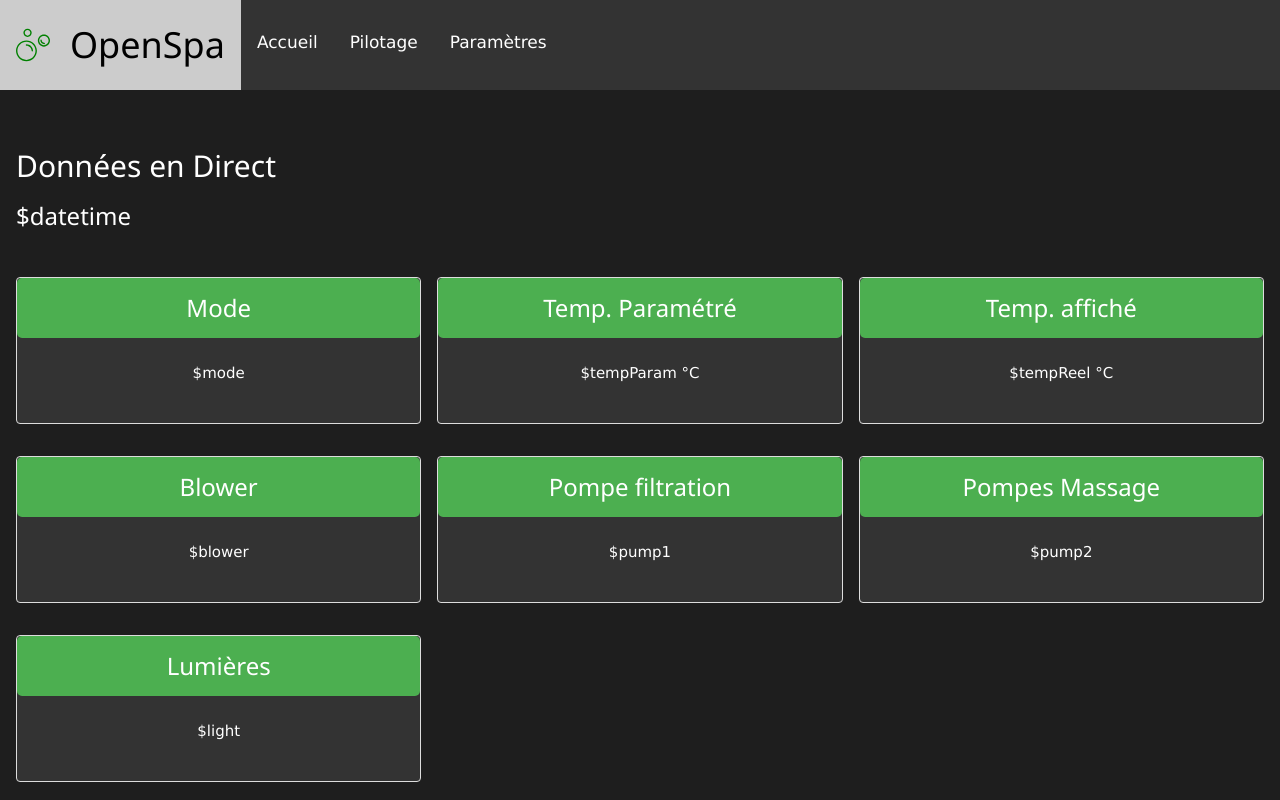
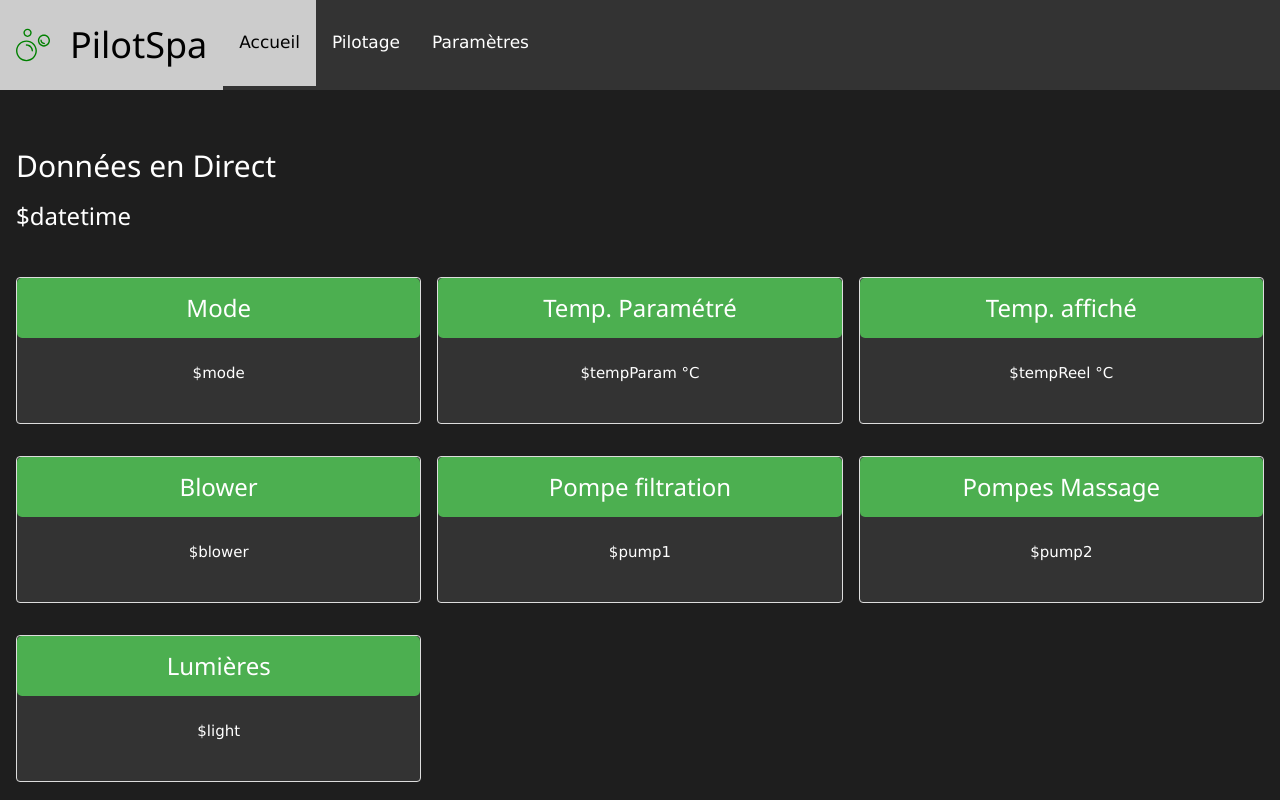
Before and after one commit to zarzak12/PilotSpa, a plain HTML site: page examples/data/index.html in a window 1280 px wide. Drawn offline with Linux system fonts and the light colour scheme.

Commit message:
Update index.html

```diff
--- a/examples/data/index.html
+++ b/examples/data/index.html
@@ -30,12 +30,12 @@
                     </g>
                 </svg>
             </i>
-            <h1 class="always-visible">OpenSpa</h1>
+            <h1 class="always-visible">PilotSpa</h1>
         </div>
     </a>
     <a href="#" class="w3-bar-item w3-button icon hide-desktop" onclick="toggleNavbar()">&#9776;</a>
     <div class="w3-navbar-links hide-mobile responsive">
-        <a href="#" class="w3-bar-item w3-button">Accueil</a>
+        <a href="/" class="w3-bar-item w3-button select">Accueil</a>
         <a href="/pilotage" class="w3-bar-item w3-button">Pilotage</a>
         <a href="/update" class="w3-bar-item w3-button">Paramètres</a>
     </div>
@@ -94,7 +94,7 @@
         <div class="w3-third">
             <div class="pump-status w3-round w3-margin-top">
                 <h3>Lumières</h3>
-                <p >$light</p>
+                <p id="pump-status">$light</p>
             </div>
         </div>
         <!-- Ajoutez d'autres zones de statut des pompes selon vos besoins -->
```
